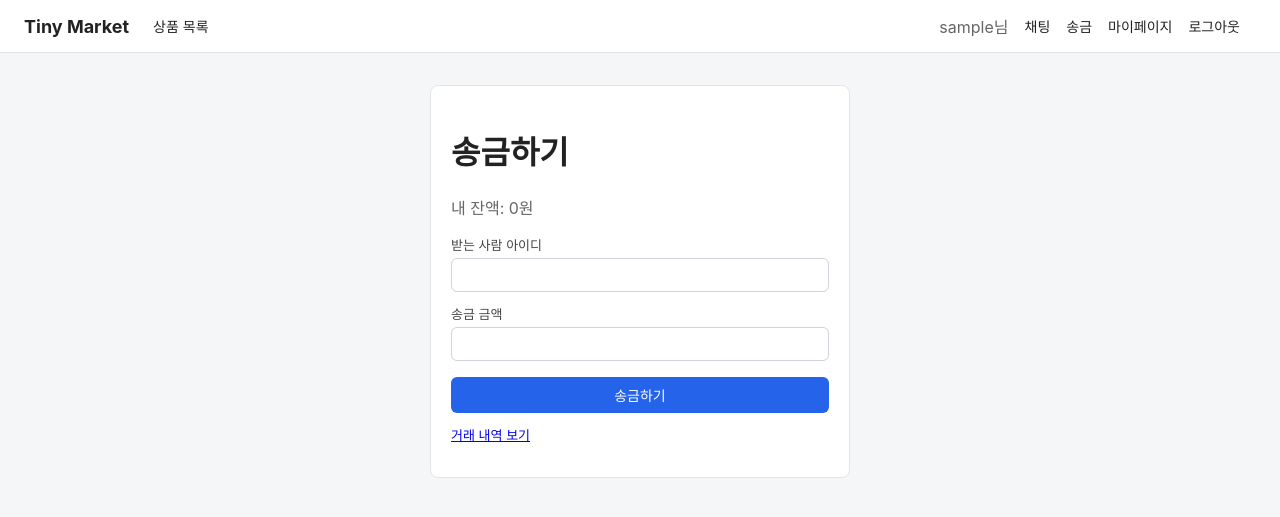
After one commit to Y0ngC1oud/secure_coding_junggo, a Flask app: page /transfers/new in a window 1280 px wide. The commit adds this page. Shown: the top 517 px of the page. Run offline with Flask 3, Linux system fonts and the light colour scheme; the visitor is signed in with stand-in values (Sample User, id 1); some libraries are stand-ins or nearby versions.

Commit message:
feat: 송금 페이지 및 거래 내역 추가
- 잔액 기반 사용자 간 송금 (본인 송금 방지, 잔액 부족 검증, 존재하지 않는 사용자 검증)
- 잔액 차감/적립과 거래 기록 생성을 한 트랜잭션으로 커밋해 원자성 보장
- 보낸/받은 거래 내역 조회 페이지 추가

```diff
--- a/app/__init__.py
+++ b/app/__init__.py
@@ -28,12 +28,14 @@ def create_app():
     from .main.routes import main_bp
     from .products.routes import products_bp
     from .reports.routes import reports_bp
+    from .transfers.routes import transfers_bp
 
     app.register_blueprint(main_bp)
     app.register_blueprint(auth_bp)
     app.register_blueprint(products_bp)
     app.register_blueprint(chat_bp)
     app.register_blueprint(reports_bp)
+    app.register_blueprint(transfers_bp)
 
     with app.app_context():
         db.create_all()
--- a/app/models.py
+++ b/app/models.py
@@ -84,3 +84,6 @@ class Transaction(db.Model):
     receiver_id = db.Column(db.Integer, db.ForeignKey("users.id"), nullable=False)
     amount = db.Column(db.Integer, nullable=False)
     created_at = db.Column(db.DateTime, default=datetime.utcnow)
+
+    sender = db.relationship("User", foreign_keys=[sender_id])
+    receiver = db.relationship("User", foreign_keys=[receiver_id])
--- a/app/templates/base.html
+++ b/app/templates/base.html
@@ -17,6 +17,7 @@
         {% if current_user.is_authenticated %}
           <span style="margin-right:16px;color:#666;">{{ current_user.nickname }}님</span>
           <a href="{{ url_for('chat.inbox') }}">채팅</a>
+          <a href="{{ url_for('transfers.new_transfer') }}">송금</a>
           <a href="{{ url_for('auth.mypage') }}">마이페이지</a>
           <a href="{{ url_for('auth.logout') }}">로그아웃</a>
         {% else %}
--- /dev/null
+++ b/app/templates/transfers/new.html
@@ -0,0 +1,24 @@
+{% extends "base.html" %}
+{% block title %}송금 - Tiny Market{% endblock %}
+{% block content %}
+  <div class="card" style="max-width:420px;margin:0 auto;">
+    <h1>송금하기</h1>
+    <p style="color:#666;">내 잔액: {{ "{:,}".format(current_user.balance) }}원</p>
+    <form class="stacked" method="post" novalidate>
+      {{ form.hidden_tag() }}
+
+      <label for="{{ form.receiver_username.id }}">{{ form.receiver_username.label.text }}</label>
+      {{ form.receiver_username(id=form.receiver_username.id) }}
+      {% for error in form.receiver_username.errors %}<div class="flash error">{{ error }}</div>{% endfor %}
+
+      <label for="{{ form.amount.id }}">{{ form.amount.label.text }}</label>
+      {{ form.amount(id=form.amount.id) }}
+      {% for error in form.amount.errors %}<div class="flash error">{{ error }}</div>{% endfor %}
+
+      <button class="btn" type="submit" style="margin-top:16px;width:100%;">송금하기</button>
+    </form>
+    <p style="margin-top:12px;font-size:13px;">
+      <a href="{{ url_for('transfers.history') }}">거래 내역 보기</a>
+    </p>
+  </div>
+{% endblock %}
--- /dev/null
+++ b/app/transfers/forms.py
@@ -0,0 +1,16 @@
+from flask_wtf import FlaskForm
+from wtforms import IntegerField, StringField
+from wtforms.validators import DataRequired, NumberRange
+
+
+class TransferForm(FlaskForm):
+    receiver_username = StringField(
+        "받는 사람 아이디", validators=[DataRequired(message="받는 사람 아이디를 입력해주세요.")]
+    )
+    amount = IntegerField(
+        "송금 금액",
+        validators=[
+            DataRequired(message="송금 금액을 입력해주세요."),
+            NumberRange(min=1, max=100_000_000, message="1원 이상 1억원 이하로 입력해주세요."),
+        ],
+    )
--- /dev/null
+++ b/app/transfers/routes.py
@@ -0,0 +1,49 @@
+from flask import Blueprint, flash, redirect, render_template, url_for
+from flask_login import current_user, login_required
+from sqlalchemy import or_
+
+from ..extensions import db
+from ..models import Transaction, User
+from .forms import TransferForm
+
+transfers_bp = Blueprint("transfers", __name__, url_prefix="/transfers")
+
+
+@transfers_bp.route("/new", methods=["GET", "POST"])
+@login_required
+def new_transfer():
+    form = TransferForm()
+    if form.validate_on_submit():
+        receiver = User.query.filter_by(username=form.receiver_username.data).first()
+        amount = form.amount.data
+
+        if receiver is None:
+            flash("존재하지 않는 사용자입니다.", "error")
+        elif receiver.id == current_user.id:
+            flash("본인에게는 송금할 수 없습니다.", "error")
+        elif current_user.balance < amount:
+            flash("잔액이 부족합니다.", "error")
+        else:
+            # 잔액 확인부터 차감/적립, 거래 기록까지 한 트랜잭션으로 커밋해 원자성을 보장
+            current_user.balance -= amount
+            receiver.balance += amount
+            transaction = Transaction(sender_id=current_user.id, receiver_id=receiver.id, amount=amount)
+            db.session.add(transaction)
+            db.session.commit()
+            flash(f"{receiver.nickname}님에게 {amount:,}원을 송금했습니다.", "success")
+            return redirect(url_for("transfers.history"))
+
+    return render_template("transfers/new.html", form=form)
+
+
+@transfers_bp.route("/history")
+@login_required
+def history():
+    transactions = (
+        Transaction.query.filter(
+            or_(Transaction.sender_id == current_user.id, Transaction.receiver_id == current_user.id)
+        )
+        .order_by(Transaction.created_at.desc())
+        .all()
+    )
+    return render_template("transfers/history.html", transactions=transactions)
```
Also changed, not shown: app/templates/transfers/history.html (added, +25 -0 lines), app/transfers/__init__.py (added).
